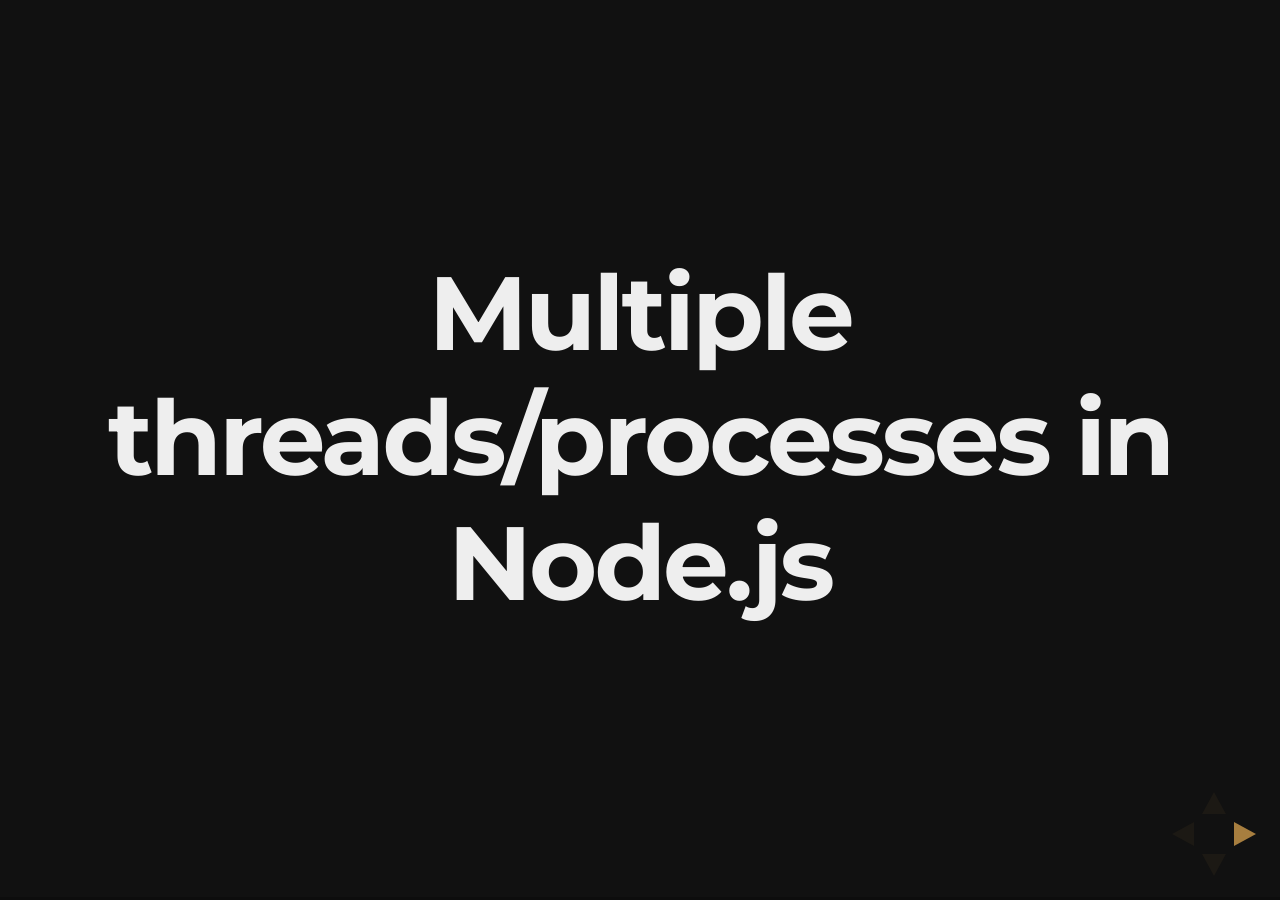
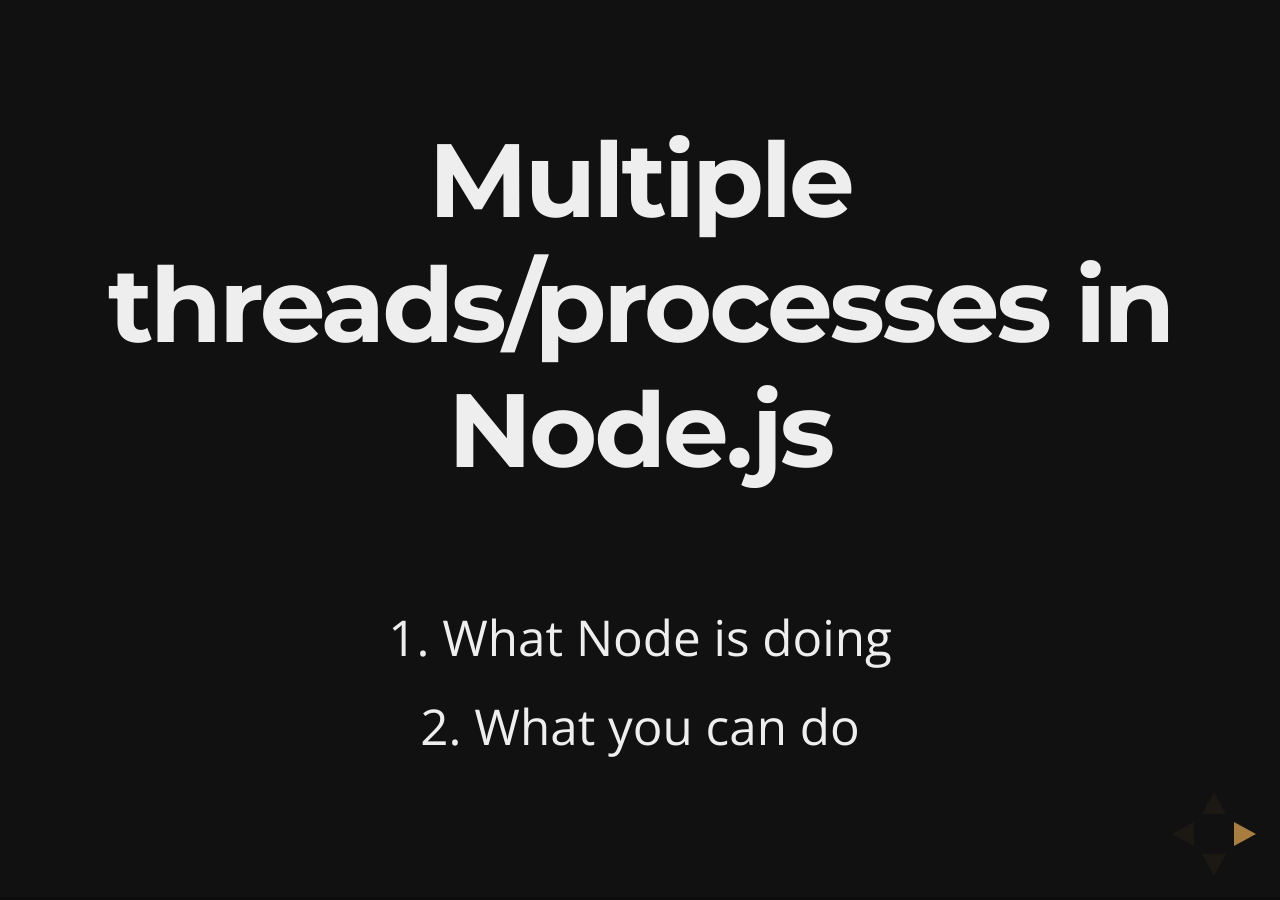
Before and after one commit to thegitm8/thegitm8.github.io, a Jekyll site: the page built from slides/2017-07-11-nodejs-meetup-hamburg-multithreading-in-nodejs.html, in a window 1280 px wide. Built offline with Jekyll 4.4.1, drawn with Linux system fonts in a browser that asks for light colours; part of the change alters nothing that is shown.

Commit message:
final touch on meetup HH slide

```diff
--- a/slides/2017-07-11-nodejs-meetup-hamburg-multithreading-in-nodejs.html
+++ b/slides/2017-07-11-nodejs-meetup-hamburg-multithreading-in-nodejs.html
@@ -9,6 +9,9 @@ transition: convex
 <!-- Slide 1 -->
 <section>
 	<h2>Multiple threads/processes in Node.js</h2>
+	<br />
+	<p>1. What Node is doing</p>
+	<p>2. What you can do</p>
 </section>
 
 
@@ -63,26 +66,11 @@ transition: convex
 	<h3>Multithreading to the rescue?</h3>
 	<h5 class="fragment">turns out, multithreading can be hard</h5>
 	<ul>
-		<li class="fragment">shared memory and locks make systems hard to reason about</li>
+		<li class="fragment">shared memory make systems hard to reason about</li>
 		<li class="fragment">interprocess communication</li>
 		<li class="fragment">managing state</li>
 		<li class="fragment">guarantee thread safety with 3rd party packages</li>
 	</ul>
-</section>
-
-<!-- Slide 6 -->
-<section>
-	<h3>Node.js design</h3>
-
-	Eventloop
-	<br />&darr;<br />
-	V8
-	<br />&darr;<br />
-	libuv
-	<br />&darr;<br />
-	POSIX syscalls
-	<br />&darr;<br />
-	Threadpool
 </section>
 
 <!-- slide 7 -->
@@ -92,6 +80,19 @@ transition: convex
 		"...is a programming construct that waits for and dispatches events or messages in a program." - <a href="https://en.wikipedia.org/wiki/Event_loop" alt="WikiPedia event loop">Wikipedia</a>
 	</blockquote>
 	<p class="fragment">So...</p>
+</section>
+
+<!-- Slide 6 -->
+<section>
+	<h3>Node.js design</h3>
+
+	Eventloop
+	<br />&darr;<br />
+	libuv
+	<br />&darr;<br />
+	POSIX syscalls
+	<br />&darr;<br />
+	Threadpool
 </section>
 
 <!-- slide 8 -->
@@ -140,13 +141,11 @@ transition: convex
 	</pre>
 </section>
 
-<section>
-	But, wait, there's more...
-</section>
 
 <!-- slide 10 -->
 <section>
-	<p>Node.js provides different tools to make working with multiple processes even easier</p>
+	<h3>Tools</h3>
+	<p>working with subprocesses made easy :)</p>
 	<ul>
 		<li>spawn</li>
 		<li>exec</li>
@@ -157,10 +156,39 @@ transition: convex
 
 <section>
 	<h3>spawn</h3>
-	<p>the base case</p>
-	<ul>
-		<li>control execution environment with options</li>
-	</ul>
+	<p>Define runtime of separate processes...</p>
+	<pre>
+		<code data-trim data-noescape>
+			const { spawn } = require('child_process')
+			const ls = spawn('ls', ['-lh', '/usr'], {
+				cwd: '/some/path',
+				env: { SOME_ENV: 'value'},
+				shell: 'bash'
+				pid: 1234,
+				gid: 5678
+			})
+		</code>
+	</pre>
+</section>
+
+<section>
+	<h3>spawn</h3>
+	<p>...and having a super easy interface to work with.</p>
+	<pre>
+		<code data-trim data-noescape>
+			ls.stdout.on('data', data => {
+				console.log(`Got data: ${data}`)
+			})
+
+			ls.stderr.on('data', data => {
+				console.log(`No! an error: ${data}`)
+			})
+
+			ls.on('close', code => {
+				console.log(`child process exited with code ${code}`)
+			})
+		</code>
+	</pre>
 </section>
 
 <section>
@@ -172,43 +200,83 @@ transition: convex
 	</ul>
 	<pre>
 		<code data-trim data-noescape>
-			const userName = execFileSync('git config user.name')
+			const userName = execFile('git config user.name')
+
+			userName.stdout.on('data', username => {
+				console.log(username)
+			})
 		</code>
 	</pre>
 </section>
 
 <section>
 	<h3>fork</h3>
-	<p>create new Node.js processes and attaches an IPC channel</p>
-	<ul>
-		<li>adds an additional IPC channel</li>
-	</ul>
+	<p>create new Node.js processes and attache an IPC channel</p>
+	<pre>
+		<code data-trim data-noescape>
+			const nodeProcess = fork('/path/to/file')
+
+			nodeProcess.send({ text: 'some text'})
+
+			// on the forked process
+			process.on('message', msg => {
+				console.log(msg.text)
+			})
+		</code>
+	</pre>
 </section>
 
 <section>
 	<h3>cluster</h3>
 	<p>solving same similar tasks</p>
+	<pre>
+		<code data-trim data-noescape>
+			const cluster = require('cluster')
+			const os = require('os')
+
+			if(cluster.isMaster) {
+
+				for(let i; i < os.cpus().lenght, i++) {
+					cluster.fork()
+				}
+
+			} else {
+
+				// do your stuff here
+
+			}
+		</code>
+	</pre>
 </section>
 
 <section>
 	<h3>Dangers when forking...</h3>
 	<p>New forked processes require 30ms to start and have an overhead of 10MB (due to V8).</p>
 	<p class="fragment">So?</p>
-	<p class="fragment">Imagine the following</p>
-	<pre class="fragment">
+	<p class="fragment">Imagine the following...</p>
+</section>
+
+<section>
+	<pre>
 		<code data-trim data-noescape>
 			const { fork } = require('child_process')
 			const http = require('http')
 			const server = http.createServer((req, res) => {
 
-				const magic = fork('/path/to/module')
-				magic.on('message', res.send)
+				const magic = fork('/path/to/magic/module')
+
+				magic.stdout.on('data', res.write)
+				magic.stdout.on('close', res.close)
 
 			})
 		</code>
 	</pre>
+	<p class="fragment">
+		For 100 concurrent connections we have an overhead of
+		<br /><br />
+		<span>10MB * 100 connections = ~1GB memory usage</span>
+	</p>
 </section>
-
 <section>
 	<img src="{{ site.url }}/assets/images/thank_you_cat.gif" alt="Cat saying thank you" />
 </section>
```
Also changed, not shown: Gemfile.lock.
